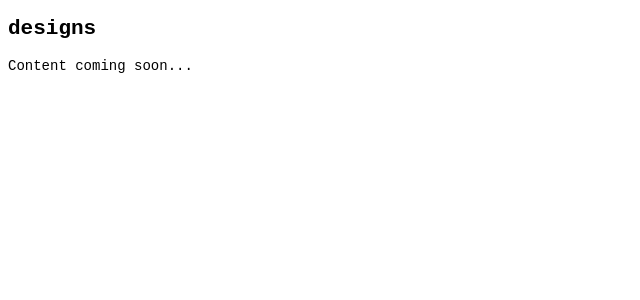
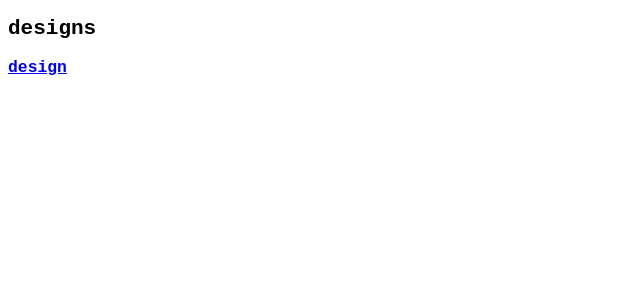
Before and after one commit to seimith/seimith.github.io, a Jekyll site: the page built from designs.md, in a window 1280 px wide. Shown: the top 300 px of the page, without its empty margins (0-640 px from the left). Built offline with Jekyll 4.4.1, drawn with Linux system fonts in a browser that asks for light colours; nearby versions of some CDN libraries.

Commit message:
feat(design page): Display posts only pertaining to design

```diff
--- a/designs.md
+++ b/designs.md
@@ -3,9 +3,14 @@ layout: page
 title: designs
 permalink: /designs/
 ---
+{% assign tag_words = 'design' | split:',' | sort %}
 
-<div class="post">
-  <div class="post-header">
-    Content coming soon...
-  </div>
-</div>
+  {% for item in (0..site.categories.size) %}{% unless forloop.last %}
+    {% capture this_word %}{{ tag_words[item] | strip_newlines }}{% endcapture %}
+  <h3 id="{{ this_word | cgi_escape }}"><a href="#{{this_word | split: " " | join: '+'}}" class="post-link">{{ this_word }}</a></h3>
+  <ul class="post-list">
+    {% for post in site.categories[this_word] %}{% if post.title != null %}
+    <li itemscope><span class="entry-date"><time datetime="{{ post.date | date_to_xmlschema }}" itemprop="datePublished">{{ post.date | date: "%B %d, %Y" }}</time></span> // <a href="{{ post.url }}" class="post-link">{{ post.title }}</a></li>
+    {% endif %}{% endfor %}
+  </ul>
+{% endunless %}{% endfor %}
```
Also changed, not shown: 1 other file.
